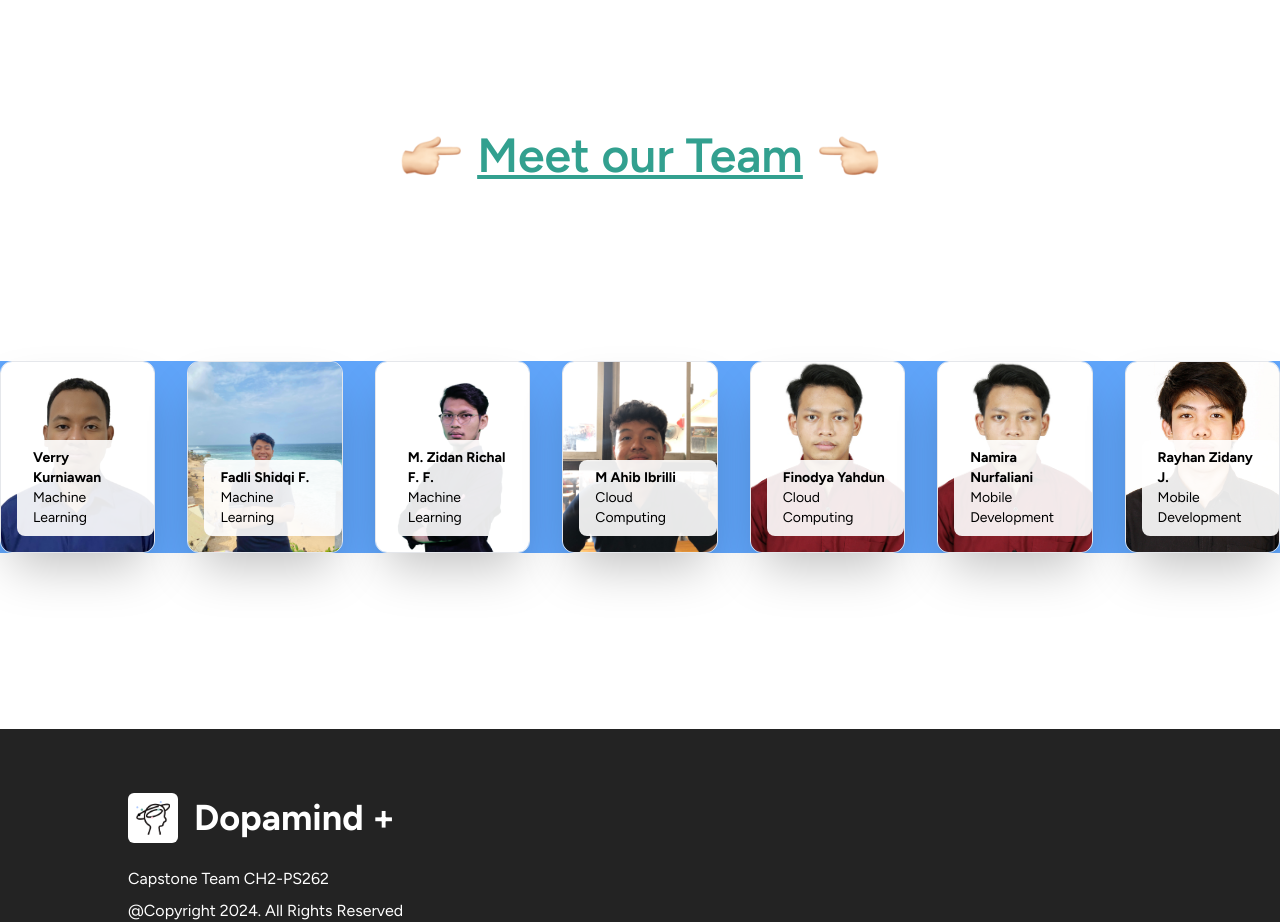
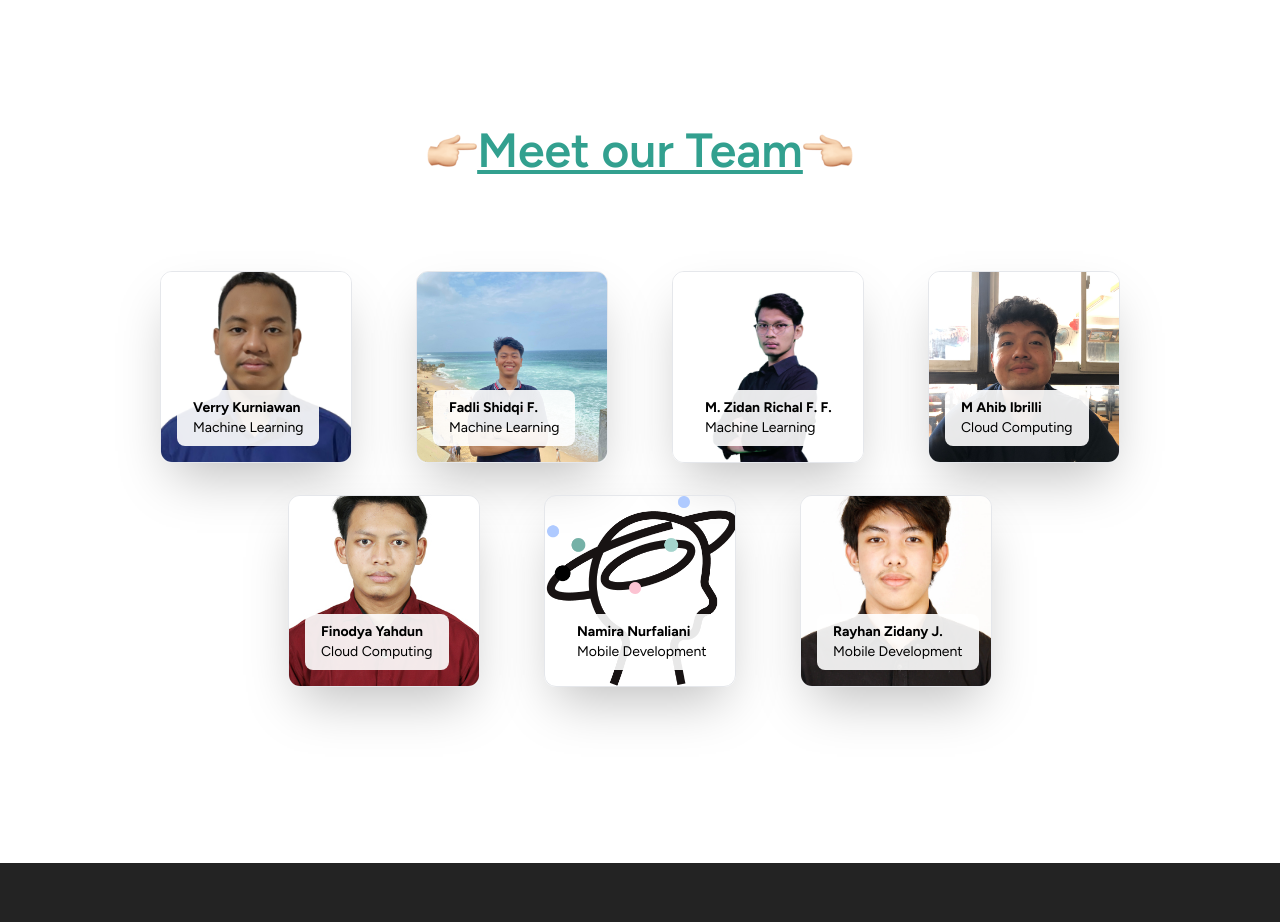
Before and after one commit to Brilliahib/dopamind, a Next.js app: page / in a window 1280 px wide. Shown: the part 3120-4042 px from the top of the page. Built offline with nearby package versions, Linux system fonts and the light colour scheme.

Commit message:
already done but not complete yet

```diff
--- a/components/molecules/profile/CardProfile.tsx
+++ b/components/molecules/profile/CardProfile.tsx
@@ -1,4 +1,5 @@
 import Image from "next/image";
+import hand from "/public/images/hand.png";
 
 type ProfileCardProps = {
   imageSrc: string;
@@ -24,14 +25,43 @@ const ProfileCard = ({ imageSrc, name, profession }: ProfileCardProps) => {
   );
 };
 
+const chunkArray = <T,>(array: T[], chunkSize: number): T[][] => {
+  const chunks: T[][] = [];
+  for (let i = 0; i < array.length; i += chunkSize) {
+    chunks.push(array.slice(i, i + chunkSize));
+  }
+  return chunks;
+};
+
 type ProfileGridProps = {
   profiles: Array<{ imageSrc: string; name: string; profession: string }>;
 };
 
 const ProfileGrid = ({ profiles }: ProfileGridProps) => {
+  const chunkedProfiles = chunkArray(profiles, 4);
+
   return (
-    <div className="flex flex-row gap-8 items-center justify-center bg-blue-400">
-      {profiles.map((profile, index) => (
+    <div className="space-y-24">
+      <div className="flex items-center justify-center">
+        <Image src={hand} alt="hand" width={50} height={50} />
+        <h1 className="font-semibold text-[#32A08F] underline md:text-5xl text-xl">
+          Meet our Team
+        </h1>
+        <Image
+          className="scale-x-[-1]"
+          src={hand}
+          alt="hand"
+          width={50}
+          height={50}
+        />
+      </div>
+      <div className="flex flex-col gap-8 items-center justify-center">
+        {chunkedProfiles.map((row, rowIndex) => (
+          <div
+            key={rowIndex}
+            className="flex md:flex-row flex-col gap-16 items-center justify-center"
+          >
+            {row.map((profile, index) => (
               <ProfileCard
                 key={index}
                 imageSrc={profile.imageSrc}
@@ -40,6 +70,9 @@ const ProfileGrid = ({ profiles }: ProfileGridProps) => {
               />
             ))}
           </div>
+        ))}
+      </div>
+    </div>
   );
 };
 
--- a/components/organism/home/OurTeam.tsx
+++ b/components/organism/home/OurTeam.tsx
@@ -1,5 +1,3 @@
-import Image from "next/image";
-import hand from "/public/images/hand.png";
 import ProfileGrid from "@/components/molecules/profile/CardProfile";
 
 const profiles = [
@@ -29,7 +27,7 @@ const profiles = [
     profession: "Cloud Computing",
   },
   {
-    imageSrc: "/images/fino.jpg",
+    imageSrc: "/images/logo.png",
     name: "Namira Nurfaliani",
     profession: "Mobile Development",
   },
@@ -43,19 +41,6 @@ const profiles = [
 export default function OurTeam() {
   return (
     <>
-      <div className="flex items-center justify-center gap-4">
-        <Image src={hand} alt="hand" width={60} height={60} />
-        <h1 className="font-semibold text-[#32A08F] underline md:text-5xl text-xl">
-          Meet our Team
-        </h1>
-        <Image
-          className="scale-x-[-1]"
-          src={hand}
-          alt="hand"
-          width={60}
-          height={60}
-        />
-      </div>
       <ProfileGrid profiles={profiles} />
     </>
   );
--- a/components/organism/home/help.tsx
+++ b/components/organism/home/help.tsx
@@ -22,14 +22,14 @@ export default function Help() {
               alt="phone-combine"
               width={1000}
               height={1000}
-              className="md:absolute w-40 lg:w-72 -rotate-12 top-8 left-20 z-10 lg:top-0"
+              className="md:absolute w-36 lg:w-72 -rotate-12 top-8 left-20 z-10 lg:top-0"
             />
             <Image
               src="/images/phone-chat.png"
               alt="phone-combine"
               width={1000}
               height={1000}
-              className="md:absolute w-40 lg:w-72 rotate-0 top-40 lg:top-28 left-44 lg:left-80"
+              className="md:absolute w-36 lg:w-72 rotate-0 top-40 lg:top-28 left-44 lg:left-80"
             />
           </div>
         </div>
```
Lines whose indentation alone changed are shown as unchanged.
